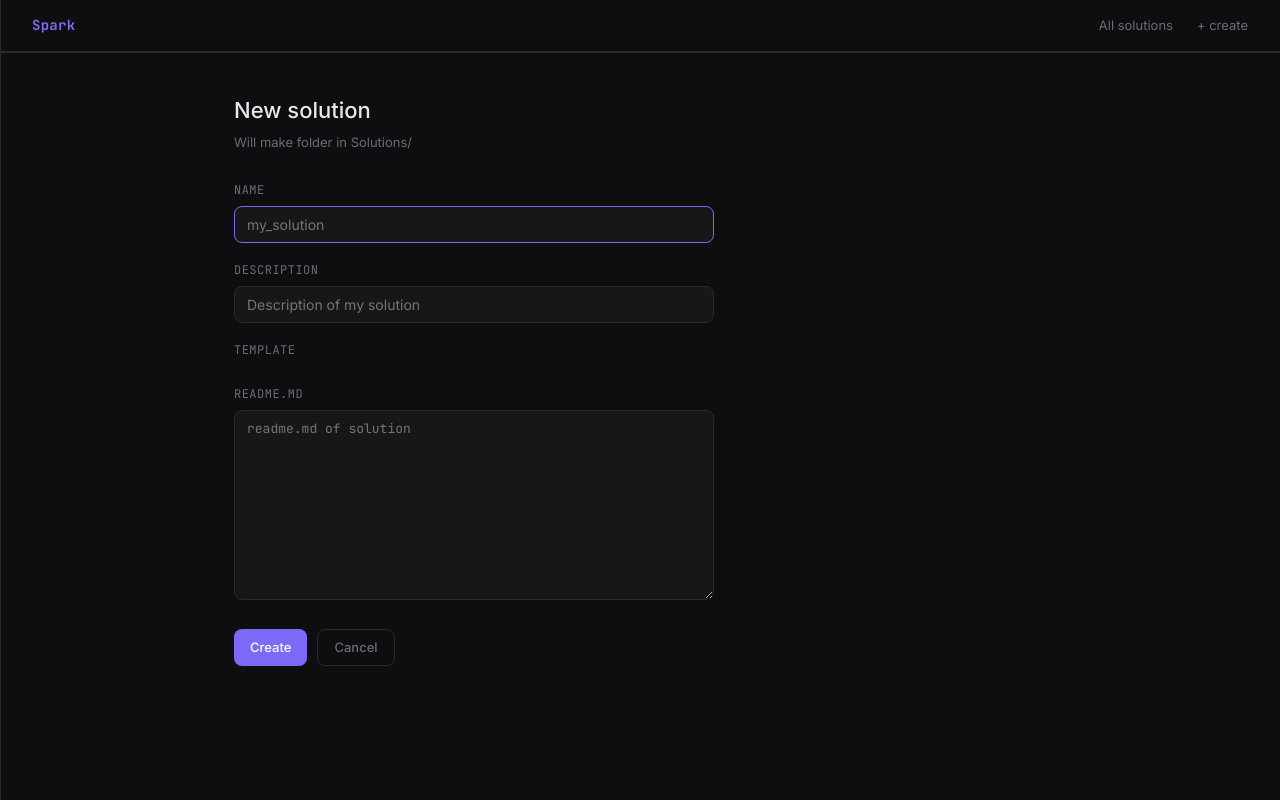
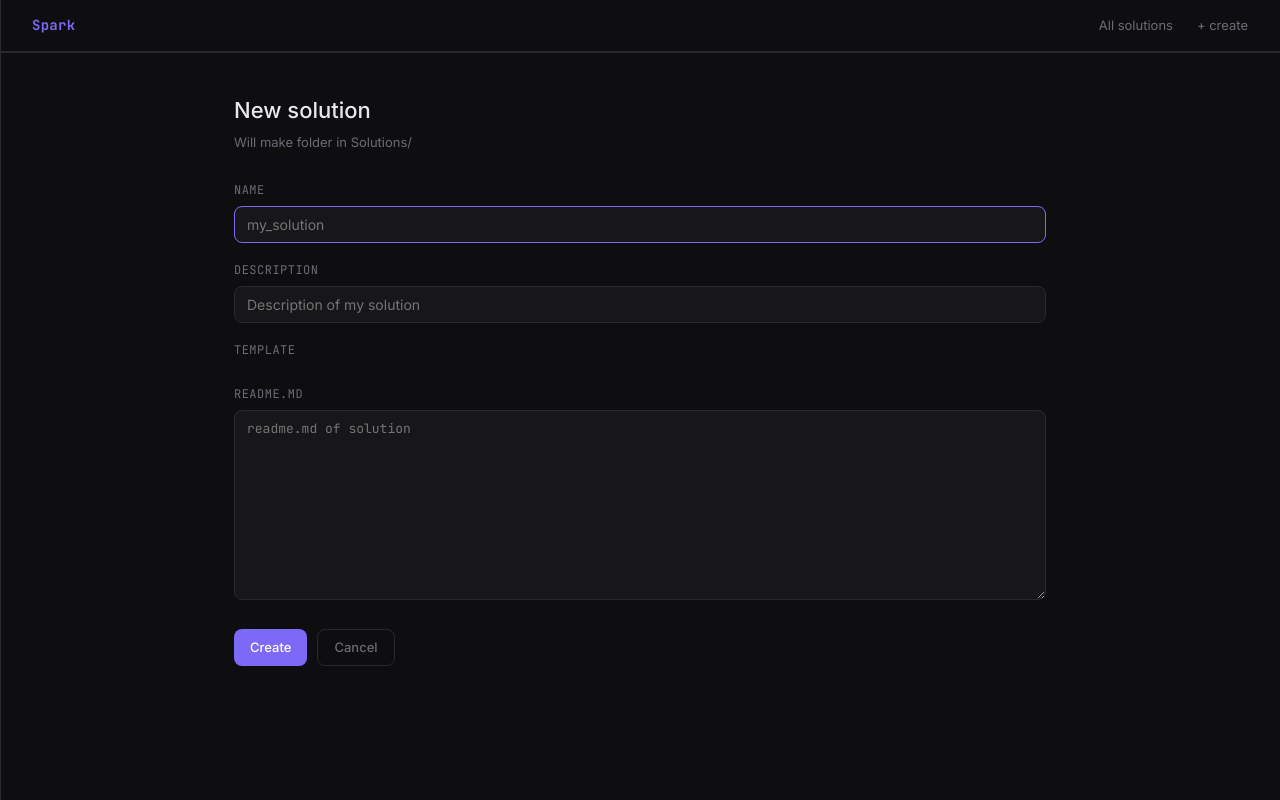
Before and after one commit to Ywxig/Spark, a Flask app: template templates/create.html in a window 1280 px wide. Run offline with Flask 3, Linux system fonts and the light colour scheme; the template is opened without the code that fills it, so the values that code supplies are empty; parts of the project's set-up code (start-up, migrations or seed data) failed here and were passed over; grey boxes are pictures that could not be loaded.

Commit message:
fix: fix UI in creating solution, now content stands centered

```diff
--- a/templates/create.html
+++ b/templates/create.html
@@ -2,7 +2,7 @@
 {% block title %}New solution{% endblock %}
 
 {% block content %}
-<div style="max-width:480px;">
+<div>
   <h1 style="margin-bottom:4px;">New solution</h1>
   <p class="page-desc">Will make folder in Solutions/</p>
 
```
